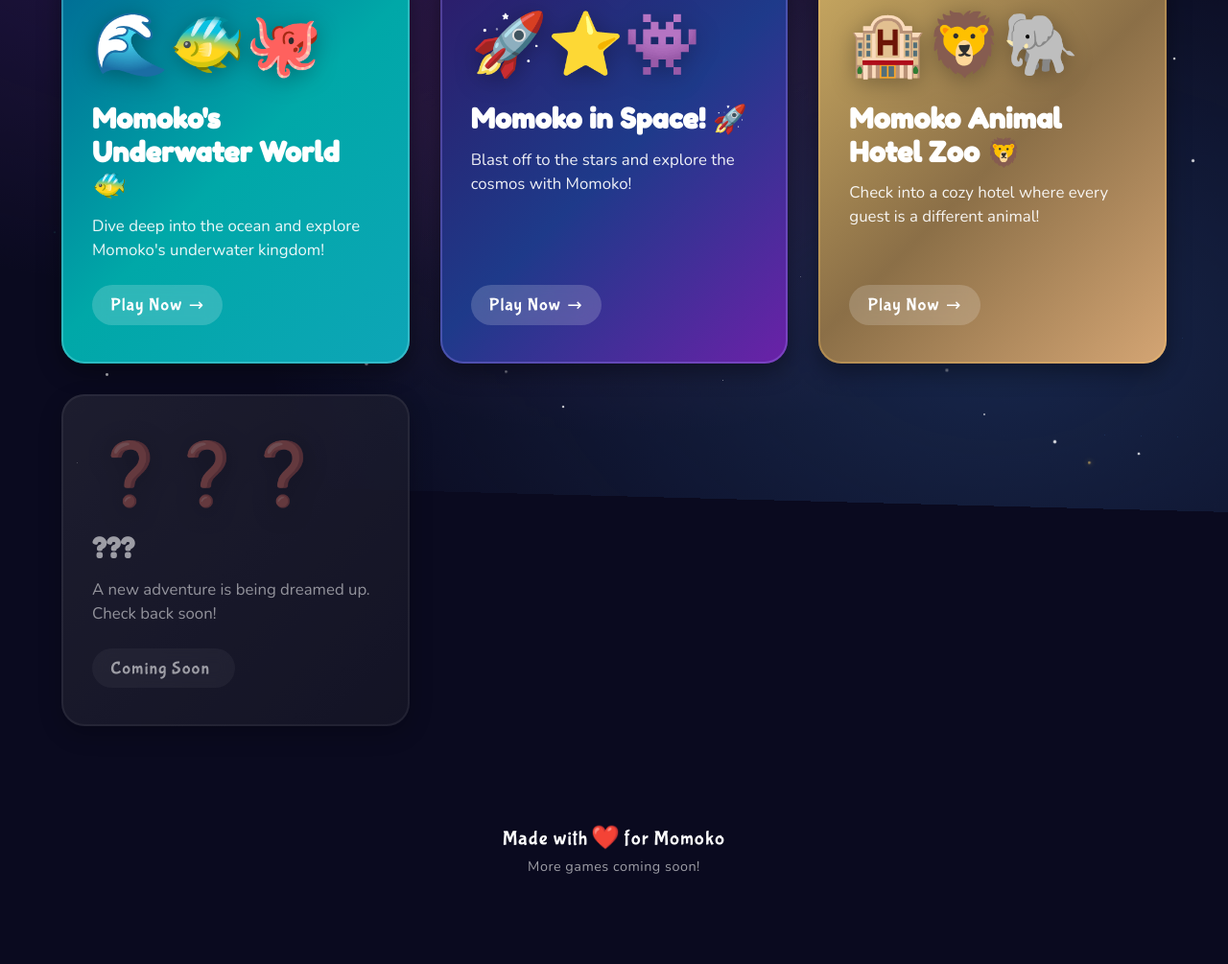
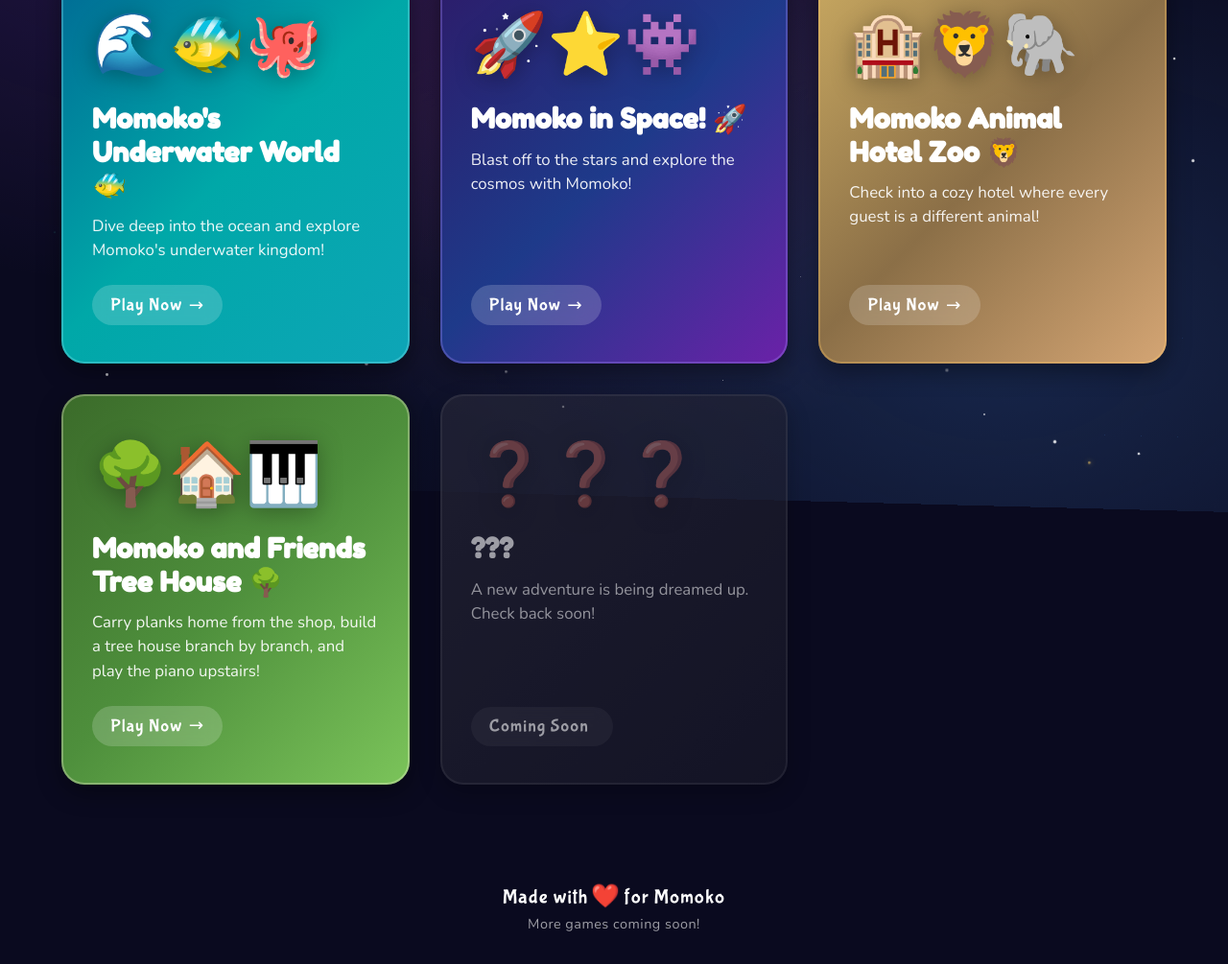
Before and after one commit to ruck314/ruck314.github.io, a plain HTML site: page index.html in a window 1280 px wide. Shown: the part 303-1308 px from the top of the page at 96% size. Before the commit the page ends 1248 px from the top, so only its background shows below. Drawn offline with nearby package versions, Linux system fonts and the light colour scheme.

Commit message:
Link Momoko and Friends Tree House from the hub
Adds the card-treehouse theme block and its game card, in front of the
Coming Soon placeholder rather than replacing it.

```diff
--- a/index.html
+++ b/index.html
@@ -279,6 +279,15 @@
             --card-glow: radial-gradient(circle at 50% 0%, rgba(255, 200, 100, 0.3) 0%, transparent 70%);
         }
 
+        /* Tree house theme */
+        .card-treehouse {
+            --card-bg: linear-gradient(135deg, #3b6b2a 0%, #4e8f3c 50%, #7bc45a 100%);
+            --card-border: rgba(255, 244, 220, 0.3);
+            --card-border-hover: rgba(255, 210, 74, 0.8);
+            --card-shadow: rgba(78, 143, 60, 0.6);
+            --card-glow: radial-gradient(circle at 50% 0%, rgba(255, 210, 74, 0.35) 0%, transparent 70%);
+        }
+
         /* Coming soon theme */
         .card-coming-soon {
             --card-bg: linear-gradient(135deg, #2a2a3a 0%, #1a1a2a 100%);
@@ -391,6 +400,15 @@
                 <span class="card-cta">Play Now</span>
             </a>
 
+            <a href="https://ruck314.github.io/momoko-treehouse/" class="game-card card-treehouse">
+                <div>
+                    <div class="card-emoji">🌳🏠🎹</div>
+                    <h2 class="card-title">Momoko and Friends Tree House 🌳</h2>
+                    <p class="card-description">Carry planks home from the shop, build a tree house branch by branch, and play the piano upstairs!</p>
+                </div>
+                <span class="card-cta">Play Now</span>
+            </a>
+
             <div class="game-card card-coming-soon" aria-disabled="true">
                 <div>
                     <div class="card-emoji">❓❓❓</div>
```
